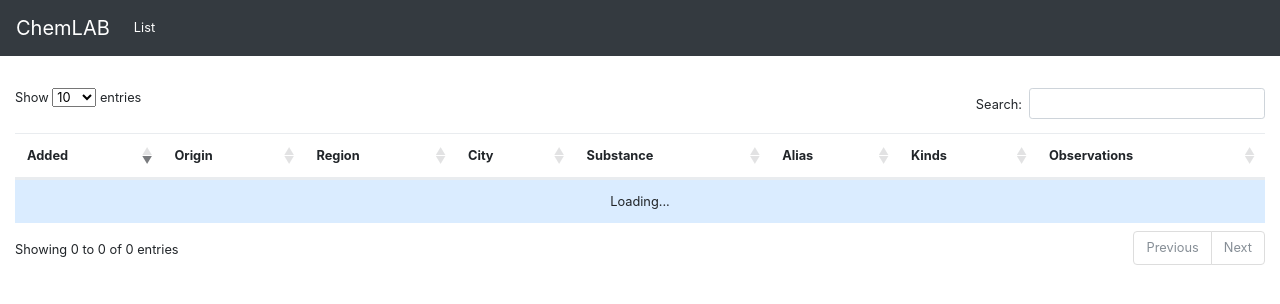
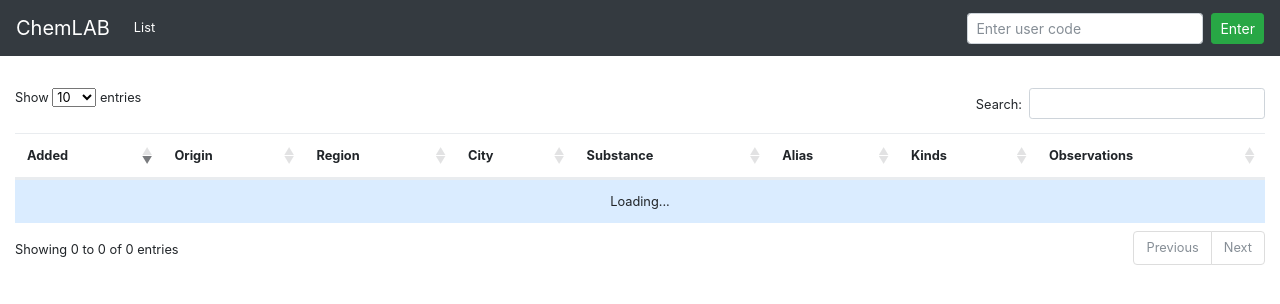
Before and after one commit to tadeoos/chemlab, a Django app: page / in a window 1280 px wide. Shown: the top 304 px of the page. Run offline with Django 3.2, Linux system fonts and the light colour scheme; data that the repository does not hold is empty; some libraries are stand-ins or nearby versions.

Commit message:
add user code feature

```diff
--- a/chemlab/survey/admin.py
+++ b/chemlab/survey/admin.py
@@ -18,3 +18,4 @@ admin.site.register(Apperance)
 admin.site.register(Kind)
 admin.site.register(TestMethod)
 admin.site.register(Drug)
+admin.site.register(UserCode)
--- a/chemlab/survey/templates/survey/substancesurvey_list.html
+++ b/chemlab/survey/templates/survey/substancesurvey_list.html
@@ -8,14 +8,19 @@
 	  href="{% static 'css/jquery-ui.min.css' %}" />
 {% endblock extendhead %}
 
+{% block usercodeform %}
+	<form class="form-inline my-2 my-lg-0">
+		<input id="user_code_input" class="form-control form-control-sm mr-sm-2" type="text" placeholder="Enter user code">
+		<div id="user_code_submit" class="btn btn-sm btn-success my-2 my-sm-0">Enter</div>
+	</form>
+{% endblock usercodeform %}
+
 {% block content %}
-
 {% if user.is_staff %}
 <div class="container-fluid" id="topbuttons">
 	<a href="{% url 'add_substance' %}" class="btn btn-sm btn-primary">Add new substance</a>
 </div>
 {% endif %}
-
 <div class="container-fluid">
 	<table id="substancesurvey_list" class="table">
 		<thead>
@@ -82,12 +87,8 @@ function format ( data ) {
 				'<div class="detected">'+
 					'<b>Detected substances:</b><br/>'
 
-	data.detected.forEach(function (drug) {
-		html_string += drug + ", "
-	});
-
-	html_string += '</div>'+
-			'</div>'
+	data.detected.forEach(function (drug) { html_string += drug + ", " });
+	html_string += '</div></div>'
 	return html_string
 }
 
@@ -111,34 +112,30 @@ $(document).ready(function() {
 			{ "mData": "alias" },
 			{ "mData": "kinds" },
 			{ "mData": "observations" },
-		],
-		"aoColumnDefs": [
-			// {
-			// 	"aTargets": [ 9 ],
-			// 	"mData": "origin",
-			// 	"mRender": function ( data, type, full ) {
-			// 		return '<a class="show-details" href="#">Show</a>';
-			// 	}
-			// }
 		]
 	});
 
-	// table.on('click', 'td a.show-details', function () {
+	// Survey details
 	table.on('click', 'td', function () {
 		var tr = $(this).closest('tr');
 		var row = table.row( tr );
 		 if ( row.child.isShown() ) {
-			// This row is already open - close it
 			row.child.hide();
 			tr.removeClass('shown');
 		}
 		else {
-			// Open this row
 			row.child( format(row.data()) ).show();
 			tr.addClass('shown');
 		}
 	} );
 
+	// User code
+    $('#user_code_submit').on( 'click', function () {
+    	var user_code = $('#user_code_input').val();
+    	console.log(user_code);
+		table.ajax.url( '/api/substances/?user='+user_code ).load();
+    } );
+
 });
 </script>
 {% endblock extendfoot %}
--- a/chemlab/survey/views.py
+++ b/chemlab/survey/views.py
@@ -26,163 +26,170 @@ class CsrfExemptSessionAuthentication(SessionAuthentication):
 
 @method_decorator(staff_member_required, name='dispatch')
 class SubstanceSurveyAddView(TemplateView):
-	template_name = 'survey/substancesurvey_add.html'
+    template_name = 'survey/substancesurvey_add.html'
 
-	def get_context_data(self, **kwargs):
-		context = super(SubstanceSurveyAddView, self).get_context_data(**kwargs)
-		context['primary_form'] = PrimaryForm()
-		context['secondary_form'] = SecondaryForm()
-		context['tertiary_form'] = TertiaryForm()
-		return context
+    def get_context_data(self, **kwargs):
+        context = super(SubstanceSurveyAddView, self).get_context_data(**kwargs)
+        context['primary_form'] = PrimaryForm()
+        context['secondary_form'] = SecondaryForm()
+        context['tertiary_form'] = TertiaryForm()
+        return context
 
 
 class SubstanceSurveyAPIView(generics.ListAPIView):
-	queryset = SubstanceSurvey.objects.all()
-	serializer_class = SubstanceSurveySerializer
+    serializer_class = SubstanceSurveySerializer
 
-	def post(self, request, format=None):
-		data = request.data
-		s = SubstanceSurvey()
+    def get_queryset(self):
+        user = self.request.query_params.get('user', None)
+        if user is None:
+            queryset = SubstanceSurvey.objects.exclude(user_code__isnull=False)
+        else:
+            queryset = SubstanceSurvey.objects.filter(user_code=user)
+        return queryset
 
-		region, crt = Region.objects.get_or_create(name=data.get('region'))
-		s.region = region
-		if not crt:
-			region.save()
+    def post(self, request, format=None):
+        data = request.data
+        s = SubstanceSurvey()
 
-		city, crt = City.objects.get_or_create(name=data.get('city'))
-		s.city = city
-		if not crt:
-			city.save()
+        region, crt = Region.objects.get_or_create(name=data.get('region'))
+        s.region = region
+        if not crt:
+            region.save()
 
-		acquired_from, crt = AcquiredFrom.objects.get_or_create(name=data.get('acquired_from'))
-		s.acquired_from = acquired_from
-		if not crt:
-			acquired_from.save()
+        city, crt = City.objects.get_or_create(name=data.get('city'))
+        s.city = city
+        if not crt:
+            city.save()
 
-		origin, crt = Origin.objects.get_or_create(name=data.get('origin'))
-		s.origin = origin
-		if not crt:
-			origin.save()
+        acquired_from, crt = AcquiredFrom.objects.get_or_create(name=data.get('acquired_from'))
+        s.acquired_from = acquired_from
+        if not crt:
+            acquired_from.save()
 
-		s.date_acquired = data.get('date_acquired')
-		s.price = data.get('price')
-		s.sample_code = data.get('sample_code')
+        origin, crt = Origin.objects.get_or_create(name=data.get('origin'))
+        s.origin = origin
+        if not crt:
+            origin.save()
 
-		user_code, crt = UserCode.objects.get_or_create(code=data.get('user_code'))
-		s.user_code = user_code
-		if not crt:
-			user_code.save()
+        s.date_acquired = data.get('date_acquired')
+        s.price = data.get('price')
+        s.sample_code = data.get('sample_code')
 
-		s.contact = data.get('contact')
+        user_code, crt = UserCode.objects.get_or_create(code=data.get('user_code'))
+        s.user_code = user_code
+        if not crt:
+            user_code.save()
 
-		alias, crt = Alias.objects.get_or_create(name=data.get('alias'))
-		s.alias = alias
-		if not crt:
-			alias.save()
+        s.contact = data.get('contact')
 
-		substance, crt = Substance.objects.get_or_create(name=data.get('substance'))
-		s.substance = substance
-		if not crt:
-			substance.save()
+        alias, crt = Alias.objects.get_or_create(name=data.get('alias'))
+        s.alias = alias
+        if not crt:
+            alias.save()
 
-		apperance, crt = Apperance.objects.get_or_create(name=data.get('apperance'))
-		s.apperance = apperance
-		if not crt:
-			apperance.save()
+        substance, crt = Substance.objects.get_or_create(name=data.get('substance'))
+        s.substance = substance
+        if not crt:
+            substance.save()
 
-		kinds = data.get('kinds')
-		k_l = kinds.split(",")
-		for k in k_l:
-			kind, crt = Kind.objects.get_or_create(name=k)
-			s.kinds.add(kind)
+        apperance, crt = Apperance.objects.get_or_create(name=data.get('apperance'))
+        s.apperance = apperance
+        if not crt:
+            apperance.save()
 
-		colors = data.get('color')
-		color_list = colors.split(",")
-		for c in color_list:
-			color, crt = Color.objects.get_or_create(name=c)
-			s.color.add(color)
+        kinds = data.get('kinds')
+        k_l = kinds.split(",")
+        for k in k_l:
+            kind, crt = Kind.objects.get_or_create(name=k)
+            s.kinds.add(kind)
 
-		s.image = data.get('image')
-		s.observations = data.get('observations')
+        colors = data.get('color')
+        color_list = colors.split(",")
+        for c in color_list:
+            color, crt = Color.objects.get_or_create(name=c)
+            s.color.add(color)
 
-		testmethods = data.get('testmethods')
-		t_l = testmethods.split(",")
-		for t in t_l:
-			testmethod, crt = TestMethod.objects.get_or_create(name=t)
-			s.testmethods.add(testmethod)
+        s.image = data.get('image')
+        s.observations = data.get('observations')
 
-		detected = data.get('detected')
-		d_l = detected.split(",")
-		for d in d_l:
-			try:
-				dect = Drug.objects.get(name=d)
-				s.detected.add(dect)
-			except:
-				pass
+        testmethods = data.get('testmethods')
+        t_l = testmethods.split(",")
+        for t in t_l:
+            testmethod, crt = TestMethod.objects.get_or_create(name=t)
+            s.testmethods.add(testmethod)
 
-		s.save()
+        detected = data.get('detected')
+        d_l = detected.split(",")
+        for d in d_l:
+            try:
+                dect = Drug.objects.get(name=d)
+                s.detected.add(dect)
+            except:
+                pass
 
-		return Response("OK")
+        s.save()
+
+        return Response("OK")
 
 
 class SubstanceSurveyListView(TemplateView):
-	template_name = 'survey/substancesurvey_list.html'
+    template_name = 'survey/substancesurvey_list.html'
 
 
 class RegionAPIView(generics.ListAPIView):
-	queryset = Region.objects.all()
-	serializer_class = RegionSerializer
+    queryset = Region.objects.all()
+    serializer_class = RegionSerializer
 
 
 class CityAPIView(generics.ListAPIView):
-	queryset = City.objects.all()
-	serializer_class = CitySerializer
+    queryset = City.objects.all()
+    serializer_class = CitySerializer
 
 
 class AcquiredFromAPIView(generics.ListAPIView):
-	queryset = AcquiredFrom.objects.all()
-	serializer_class = AcquiredFromSerializer
+    queryset = AcquiredFrom.objects.all()
+    serializer_class = AcquiredFromSerializer
 
 
 class OriginAPIView(generics.ListAPIView):
-	queryset = Origin.objects.all()
-	serializer_class = OriginSerializer
+    queryset = Origin.objects.all()
+    serializer_class = OriginSerializer
 
 
 class UserCodeAPIView(generics.ListAPIView):
-	queryset = UserCode.objects.all()
-	serializer_class = UserCodeSerializer
+    queryset = UserCode.objects.all()
+    serializer_class = UserCodeSerializer
 
 
 class AliasAPIView(generics.ListAPIView):
-	queryset = Alias.objects.all()
-	serializer_class = AliasSerializer
+    queryset = Alias.objects.all()
+    serializer_class = AliasSerializer
 
 
 class SubstanceAPIView(generics.ListAPIView):
-	queryset = Substance.objects.all()
-	serializer_class = SubstanceSerializer
+    queryset = Substance.objects.all()
+    serializer_class = SubstanceSerializer
 
 
 class ApperanceAPIView(generics.ListAPIView):
-	queryset = Apperance.objects.all()
-	serializer_class = ApperanceSerializer
+    queryset = Apperance.objects.all()
+    serializer_class = ApperanceSerializer
 
 
 class KindAPIView(generics.ListAPIView):
-	queryset = Kind.objects.all()
-	serializer_class = KindSerializer
+    queryset = Kind.objects.all()
+    serializer_class = KindSerializer
 
 
 class ColorAPIView(generics.ListAPIView):
-	queryset = Color.objects.all()
-	serializer_class = ColorSerializer
+    queryset = Color.objects.all()
+    serializer_class = ColorSerializer
 
 
 class TestMethodAPIView(generics.ListAPIView):
-	queryset = TestMethod.objects.all()
-	serializer_class = TestMethodSerializer
+    queryset = TestMethod.objects.all()
+    serializer_class = TestMethodSerializer
 
 class DetectedAPIView(generics.ListAPIView):
-	queryset = Drug.objects.all()
-	serializer_class = DrugSerializer
+    queryset = Drug.objects.all()
+    serializer_class = DrugSerializer
--- a/chemlab/templates/base.html
+++ b/chemlab/templates/base.html
@@ -23,17 +23,20 @@
 </head>
 <body>
 	<nav class="navbar navbar-expand-lg navbar-dark bg-dark">
-	  <a class="navbar-brand" href="#">ChemLAB</a>
+	  <a class="navbar-brand" href="{% url 'index' %}">ChemLAB</a>
 	  <button class="navbar-toggler" type="button" data-toggle="collapse" data-target="#navbarColor02" aria-controls="navbarColor02" aria-expanded="false" aria-label="Toggle navigation">
 	    <span class="navbar-toggler-icon"></span>
 	  </button>
 	  <div class="collapse navbar-collapse" id="navbarColor02">
 	    <ul class="navbar-nav mr-auto">
 	      <li class="nav-item active">
-	        <a class="nav-link" href="#">List</a>
+	        <a class="nav-link" href="{% url 'index' %}">List</a>
 	      </li>
 	    </ul>
 	  </div>
+
+	  {% block usercodeform %}{% endblock usercodeform %}
+
 	</nav>
 	<div id="content-wrapper">
 		{% block content %}{% endblock content %}
```
